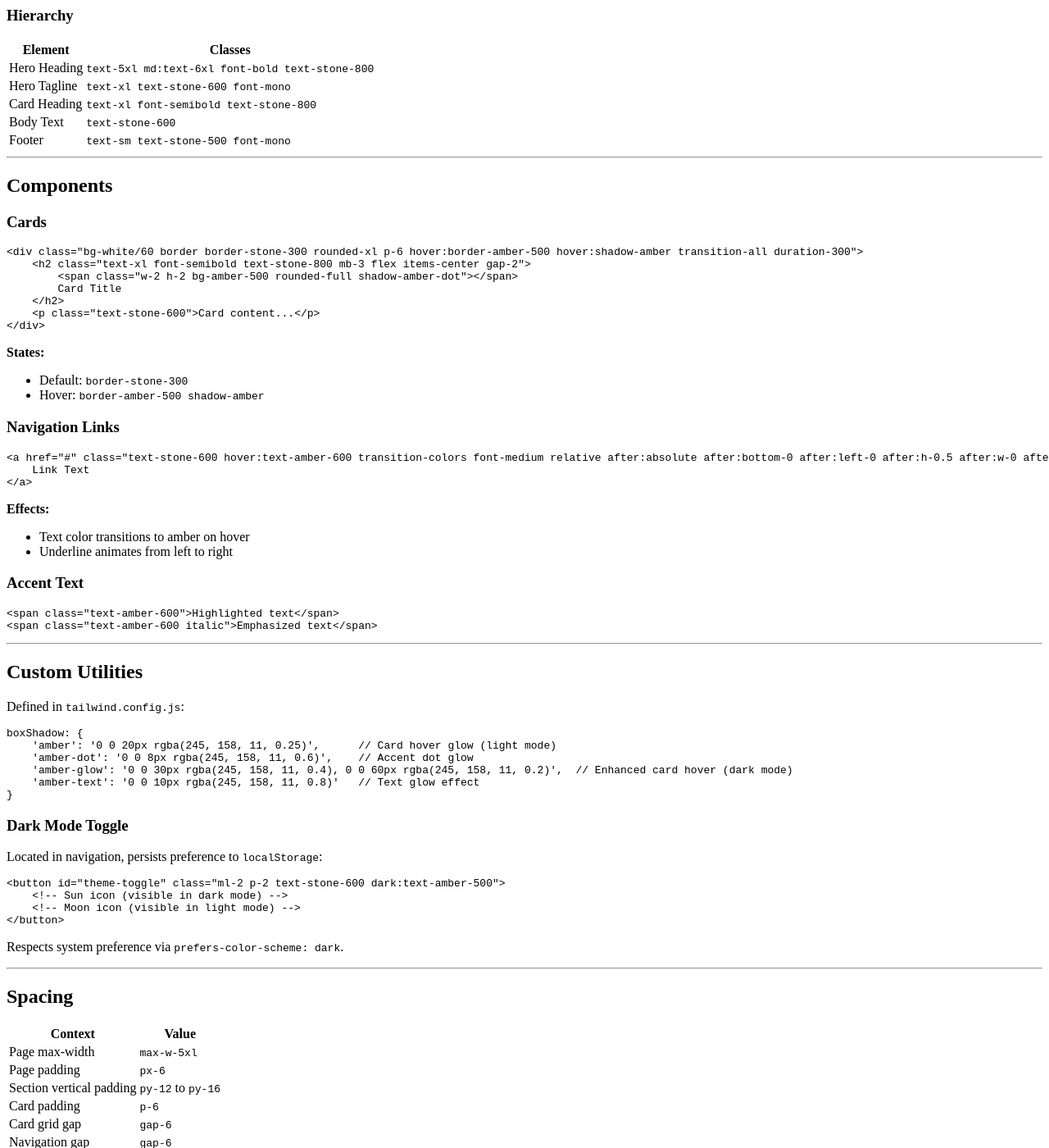
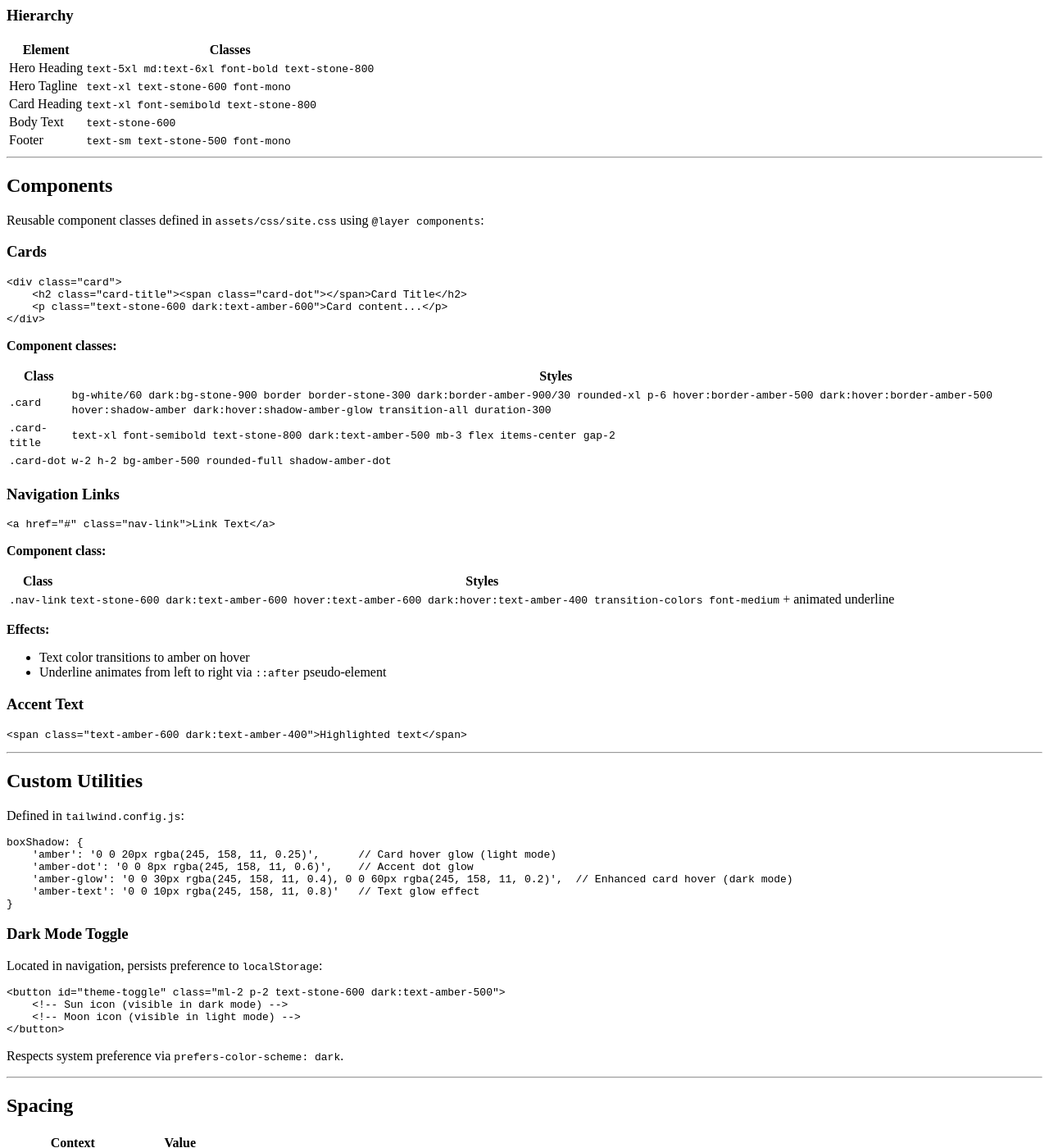
Before and after one commit to jareth/jareth.github.io, a Jekyll site: the page built from style-guide.md, in a window 1280 px wide and 1400 px high, scrolled down 2165 px. Shown: the whole window at 82% size. Built offline with Jekyll 4.4.1, drawn with Linux system fonts in a browser that asks for light colours; our own code applies the rules of GitHub Pages for plain Markdown files; some of the changed text lies outside the part shown.

Commit message:
Update copyright

````diff
--- a/_layouts/default.html
+++ b/_layouts/default.html
@@ -37,6 +37,6 @@
             {{ content }}
         </main>
         <footer class="bg-stone-100/50 dark:bg-stone-900 border-t border-stone-300 dark:border-amber-900/50 px-6 py-6 text-center text-stone-500 dark:text-amber-700 text-sm font-mono transition-colors duration-300">
-            <span class="text-amber-600 dark:text-amber-500">&gt;</span> © 2025 Jareth van Bone. All project assets remain property of the original IP owner.
+            <span class="text-amber-600 dark:text-amber-500">&gt;</span> © 2026 Jareth van Bone. All project assets remain property of the original IP owner.
         </footer>
     </body>
--- a/style-guide.md
+++ b/style-guide.md
@@ -69,39 +69,45 @@
 
 ## Components
 
+Reusable component classes defined in `assets/css/site.css` using `@layer components`:
+
 ### Cards
 
 ```html
-<div class="bg-white/60 border border-stone-300 rounded-xl p-6 hover:border-amber-500 hover:shadow-amber transition-all duration-300">
-    <h2 class="text-xl font-semibold text-stone-800 mb-3 flex items-center gap-2">
-        <span class="w-2 h-2 bg-amber-500 rounded-full shadow-amber-dot"></span>
-        Card Title
-    </h2>
-    <p class="text-stone-600">Card content...</p>
+<div class="card">
+    <h2 class="card-title"><span class="card-dot"></span>Card Title</h2>
+    <p class="text-stone-600 dark:text-amber-600">Card content...</p>
 </div>
 ```
 
-**States:**
-- Default: `border-stone-300`
-- Hover: `border-amber-500 shadow-amber`
+**Component classes:**
+
+| Class | Styles |
+|-------|--------|
+| `.card` | `bg-white/60 dark:bg-stone-900 border border-stone-300 dark:border-amber-900/30 rounded-xl p-6 hover:border-amber-500 dark:hover:border-amber-500 hover:shadow-amber dark:hover:shadow-amber-glow transition-all duration-300` |
+| `.card-title` | `text-xl font-semibold text-stone-800 dark:text-amber-500 mb-3 flex items-center gap-2` |
+| `.card-dot` | `w-2 h-2 bg-amber-500 rounded-full shadow-amber-dot` |
 
 ### Navigation Links
 
 ```html
-<a href="#" class="text-stone-600 hover:text-amber-600 transition-colors font-medium relative after:absolute after:bottom-0 after:left-0 after:h-0.5 after:w-0 after:bg-amber-500 after:transition-all hover:after:w-full">
-    Link Text
-</a>
+<a href="#" class="nav-link">Link Text</a>
 ```
+
+**Component class:**
+
+| Class | Styles |
+|-------|--------|
+| `.nav-link` | `text-stone-600 dark:text-amber-600 hover:text-amber-600 dark:hover:text-amber-400 transition-colors font-medium` + animated underline |
 
 **Effects:**
 - Text color transitions to amber on hover
-- Underline animates from left to right
+- Underline animates from left to right via `::after` pseudo-element
 
 ### Accent Text
 
 ```html
-<span class="text-amber-600">Highlighted text</span>
-<span class="text-amber-600 italic">Emphasized text</span>
+<span class="text-amber-600 dark:text-amber-400">Highlighted text</span>
 ```
 
 ---
````
